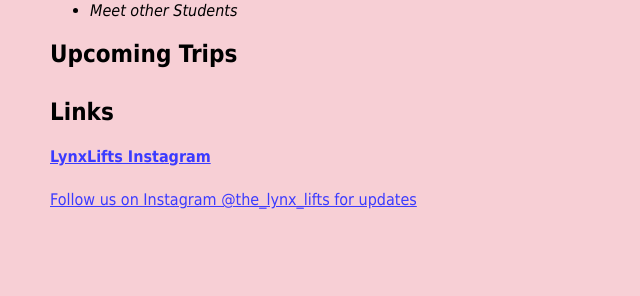
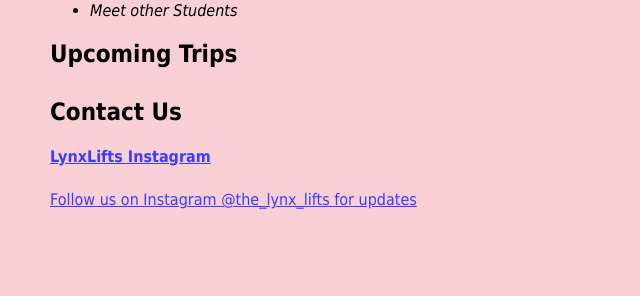
Before and after one commit to aimenfarooqq/Lynx-Lifts, a Django app: page /home/ in a window 1280 px wide. Shown: the part 487-783 px from the top of the page, without its empty margins (0-640 px from the left). Run offline with Django 5.2, Linux system fonts and the light colour scheme; data comes from the database, SQL or seed files in the repository.

Commit message:
Add files via upload

```diff
--- a/myproject/templates/index.html
+++ b/myproject/templates/index.html
@@ -196,7 +196,7 @@
         - [ ] Project 4 (STRETCH FEATURE)
         - [ ] Any time between / after
         -->
-        <h2 id="contact-us">Links</h2>
+        <h2 id="contact-us">Contact Us</h2>
 
         <!-- This <a> block is one link.  Copy and paste all 6 lines to create another link. -->
 
```
